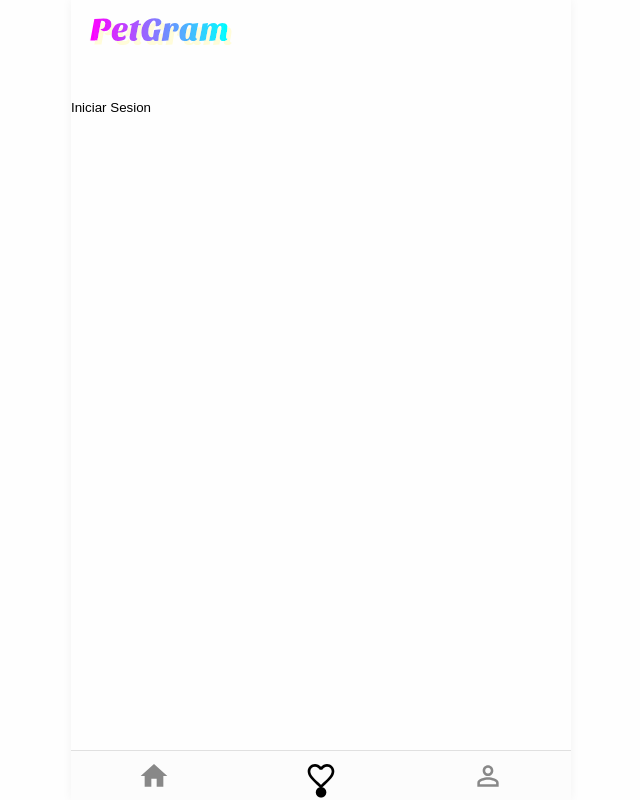
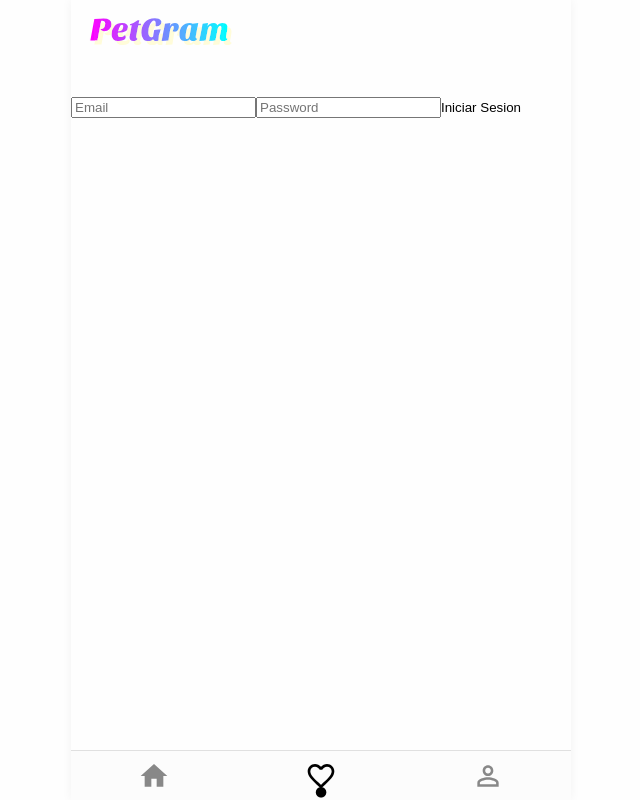
Before and after one commit to arq-gabo/curso-platzi-react-avanzado, a React app: page /favs in a window 1280 px wide. Shown: the whole page, without its empty margins (319-959 px from the left). Built offline with nearby package versions, Linux system fonts and the light colour scheme.

Commit message:
[FEATURE]Creación del componente UserForm; y Hook useInputValue

```diff
--- /dev/null
+++ b/src/components/UserForm/index.js
@@ -0,0 +1,14 @@
+import React from "react";
+import { useInputValue } from "../../hooks/useInputValue";
+
+export const UserForm = ({ onSubmit }) => {
+  const email = useInputValue("");
+  const password = useInputValue("");
+  return (
+    <form onSubmit={onSubmit}>
+      <input placeholder="Email" {...email} />
+      <input placeholder="Password" type="password" {...password} />
+      <button>Iniciar Sesion</button>
+    </form>
+  );
+};
--- /dev/null
+++ b/src/hooks/useInputValue.js
@@ -0,0 +1,8 @@
+import { useState } from "react";
+
+export const useInputValue = (initialValue) => {
+  const [value, setValue] = useState(initialValue);
+  const onChange = (e) => setValue(e.target.value);
+
+  return { value, onChange };
+};
--- a/src/pages/NoRegisteredUser.js
+++ b/src/pages/NoRegisteredUser.js
@@ -1,14 +1,11 @@
 import React from "react";
 import Context from "../Context";
+import { UserForm } from "../components/UserForm";
 
 export const NoRegisteredUser = () => (
   <Context.Consumer>
     {({ activateAuth }) => {
-      return (
-        <form onSubmit={activateAuth}>
-          <button>Iniciar Sesion</button>
-        </form>
-      );
+      return <UserForm onSubmit={activateAuth} />;
     }}
   </Context.Consumer>
 );
```
